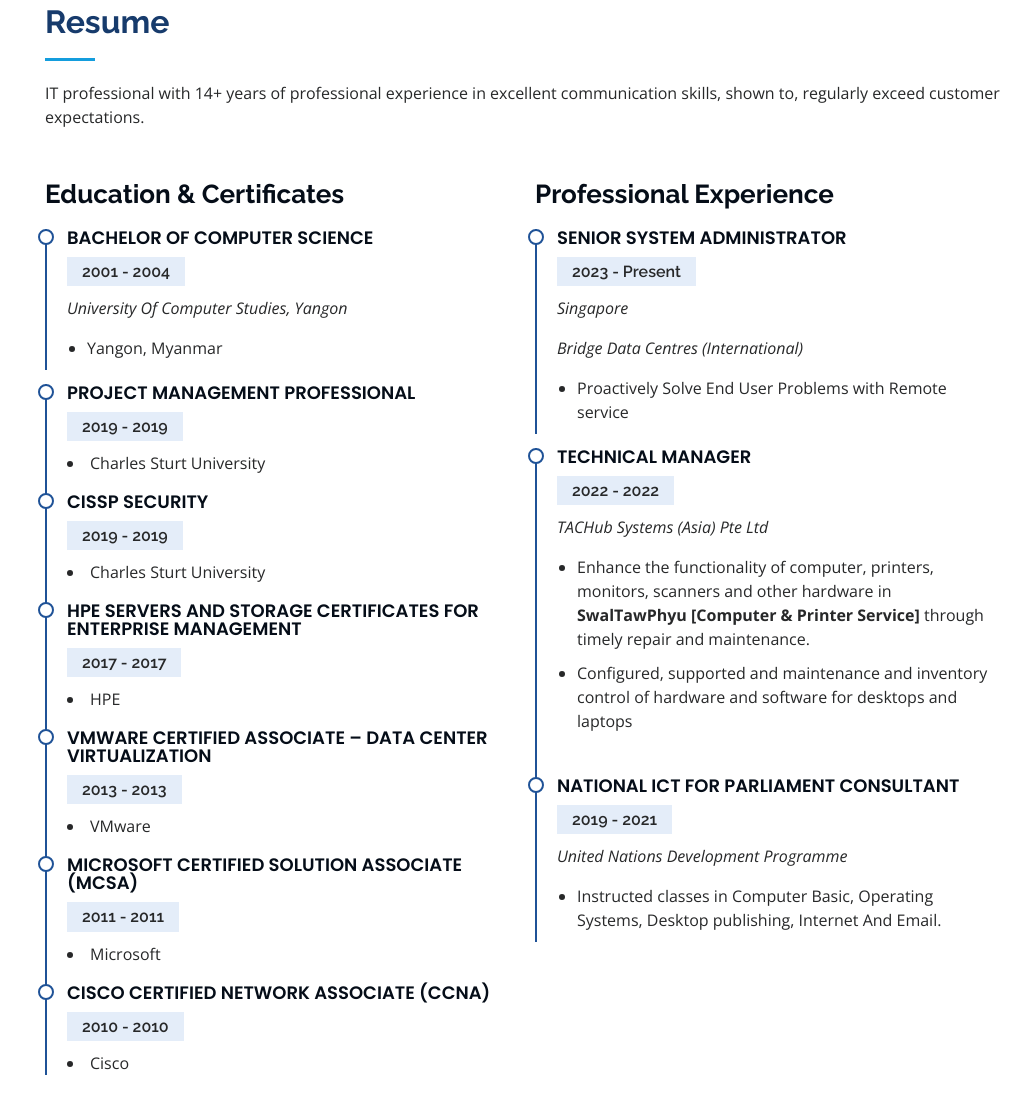
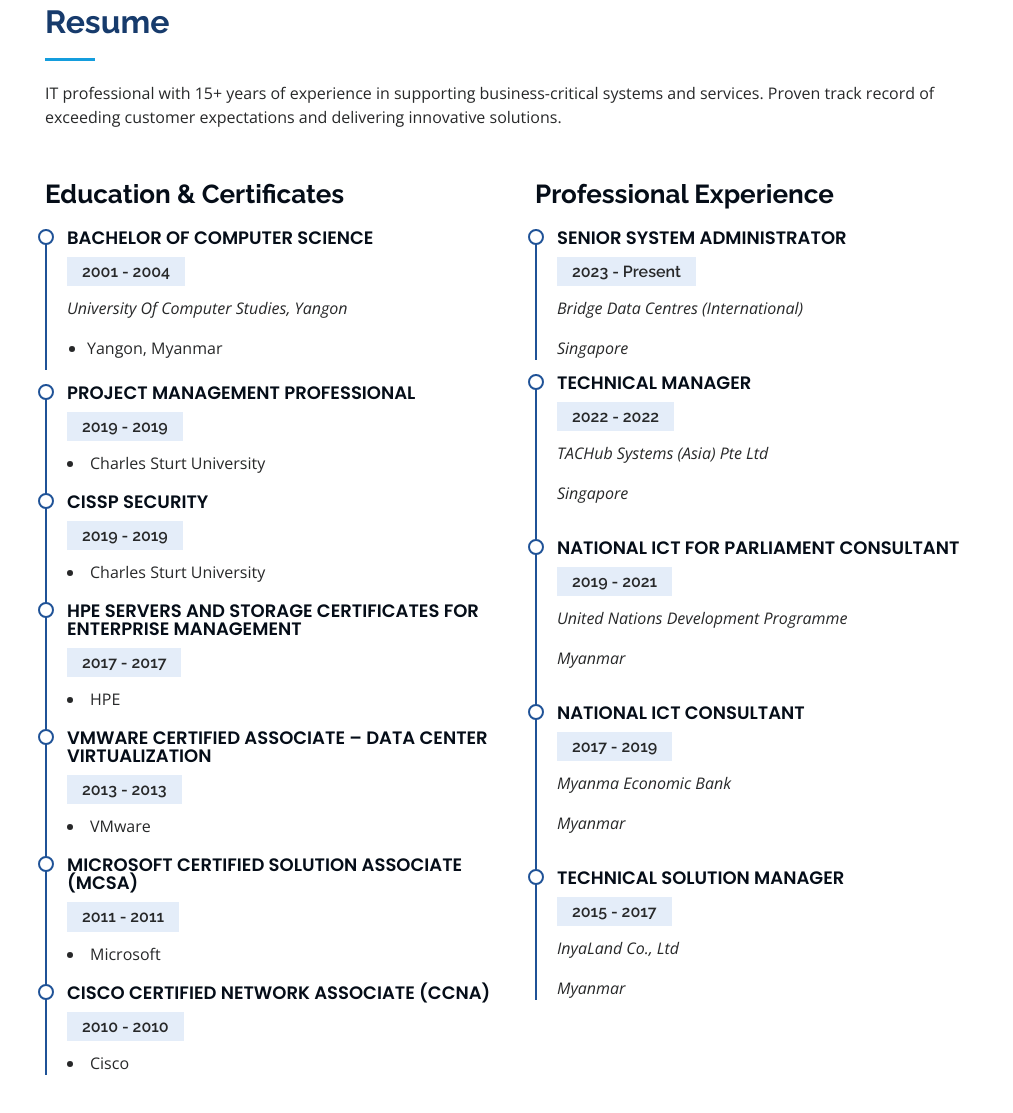
Before and after one commit to myatmoethwin/myatmoethwin.github.io, a plain HTML site: page index.html in a window 1280 px wide. Shown: the part 1845-2958 px from the top of the page, without its empty margins (267-1280 px from the left). Drawn offline with nearby package versions, Linux system fonts and the light colour scheme; files whose address does not match are found by name.

Commit message:
Update index.html

```diff
--- a/index.html
+++ b/index.html
@@ -159,7 +159,7 @@
 
         <div class="section-title">
           <h2>Resume</h2>
-          <p>IT professional with 14+ years of professional experience in excellent communication skills, shown to, regularly exceed customer expectations.</p>
+          <p>IT professional with 15+ years of experience in supporting business-critical systems and services. Proven track record of exceeding customer expectations and delivering innovative solutions. </p>
         </div>
         <div class="row">
           <div class="col-lg-6" data-aos="fade-up">
@@ -220,28 +220,32 @@
             <div class="resume-item pb-0">
               <h4>Senior System Administrator</h4>
               <h5>2023 - Present</h5>
+              <p><em>Bridge Data Centres (International)</em></p>
               <p><em>Singapore</em></p>
-              <p><em>Bridge Data Centres (International)</em></p>
-              <ul>
-                <li>Proactively Solve End User Problems with Remote service</li>
-              </ul>
             </div>
             <div class="resume-item">
               <h4>Technical Manager</h4>
               <h5>2022 - 2022</h5>
               <p><em>TACHub Systems (Asia) Pte Ltd</em></p>
-              <ul>
-                <li>Enhance the functionality of computer, printers, monitors, scanners and other hardware in <b>SwalTawPhyu [Computer & Printer Service]</b> through timely repair and maintenance.</li>
-                <li>Configured, supported and maintenance and inventory control of hardware and software for desktops and laptops</li>
-              </ul>
+              <p><em>Singapore</em></p>
             </div>
             <div class="resume-item">
               <h4>National ICT for Parliament Consultant</h4>
               <h5>2019 - 2021</h5>
               <p><em>United Nations Development Programme</em></p>
-              <ul>
-                <li>Instructed classes in Computer Basic, Operating Systems, Desktop publishing, Internet And Email.</li>
-              </ul>
+              <p><em>Myanmar</em></p>
+            </div>
+             <div class="resume-item">
+              <h4>National ICT Consultant</h4>
+              <h5>2017 - 2019</h5>
+              <p><em>Myanma Economic Bank</em></p>
+              <p><em>Myanmar</em></p>
+            </div>
+             <div class="resume-item">
+              <h4>Technical Solution Manager</h4>
+              <h5>2015 - 2017</h5>
+              <p><em>InyaLand Co., Ltd</em></p>
+              <p><em>Myanmar</em></p>
             </div>
           </div>
         </div>
```
